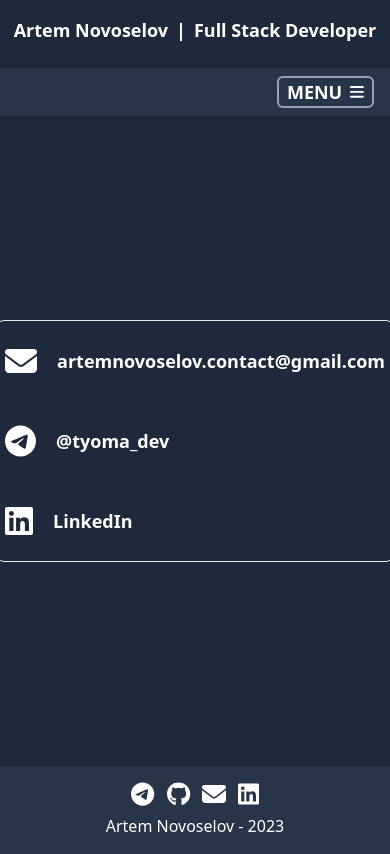
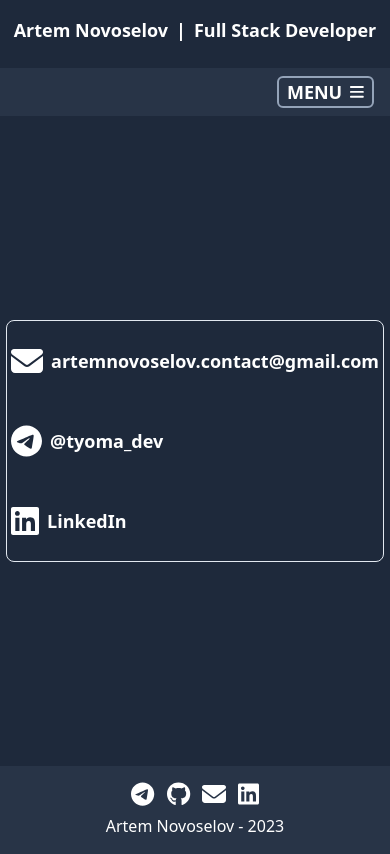
Before and after one commit to potyoma/portfolio, a Next.js app: page /contact in a window 390 px wide. Built offline with nearby package versions, Linux system fonts and the light colour scheme.

Commit message:
fix: better contacts on mobile

```diff
--- a/components/contact/contactWithIcon.tsx
+++ b/components/contact/contactWithIcon.tsx
@@ -10,7 +10,7 @@
 
 const ContactWithIcon: React.FC<Props> = ({ icon, link, children }) => (
   <Link href={link}>
-    <div className="flex gap-5 justify-center items-center hover:text-blue-500">
+    <div className="flex gap-2 md:gap-5 justify-center items-center hover:text-blue-500">
       <FontAwesomeIcon size="2x" icon={icon} />
       <span className="font-bold text-lg">{children}</span>
     </div>
--- a/pages/contact/index.tsx
+++ b/pages/contact/index.tsx
@@ -27,7 +27,7 @@
   >
     <div className="grid border border-slate-200 rounded-lg mx-2">
       {contacts.map(({ icon, link, description }) => (
-        <div key={description} className="my-6 px-2 md:px-4 flex">
+        <div key={description} className="my-6 px-1 md:px-4 flex">
           <ContactWithIcon icon={icon} link={link}>
             {description}
           </ContactWithIcon>
```
